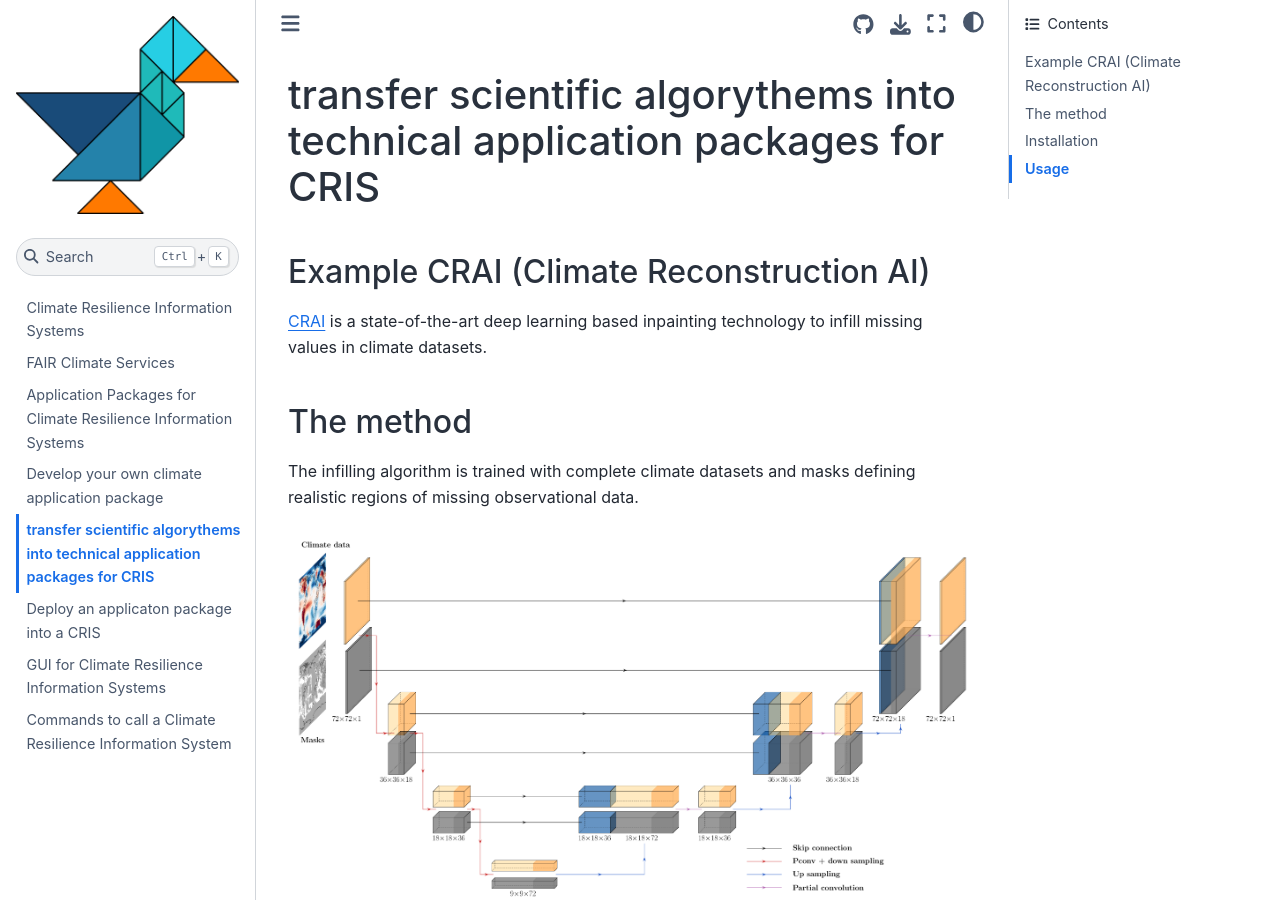
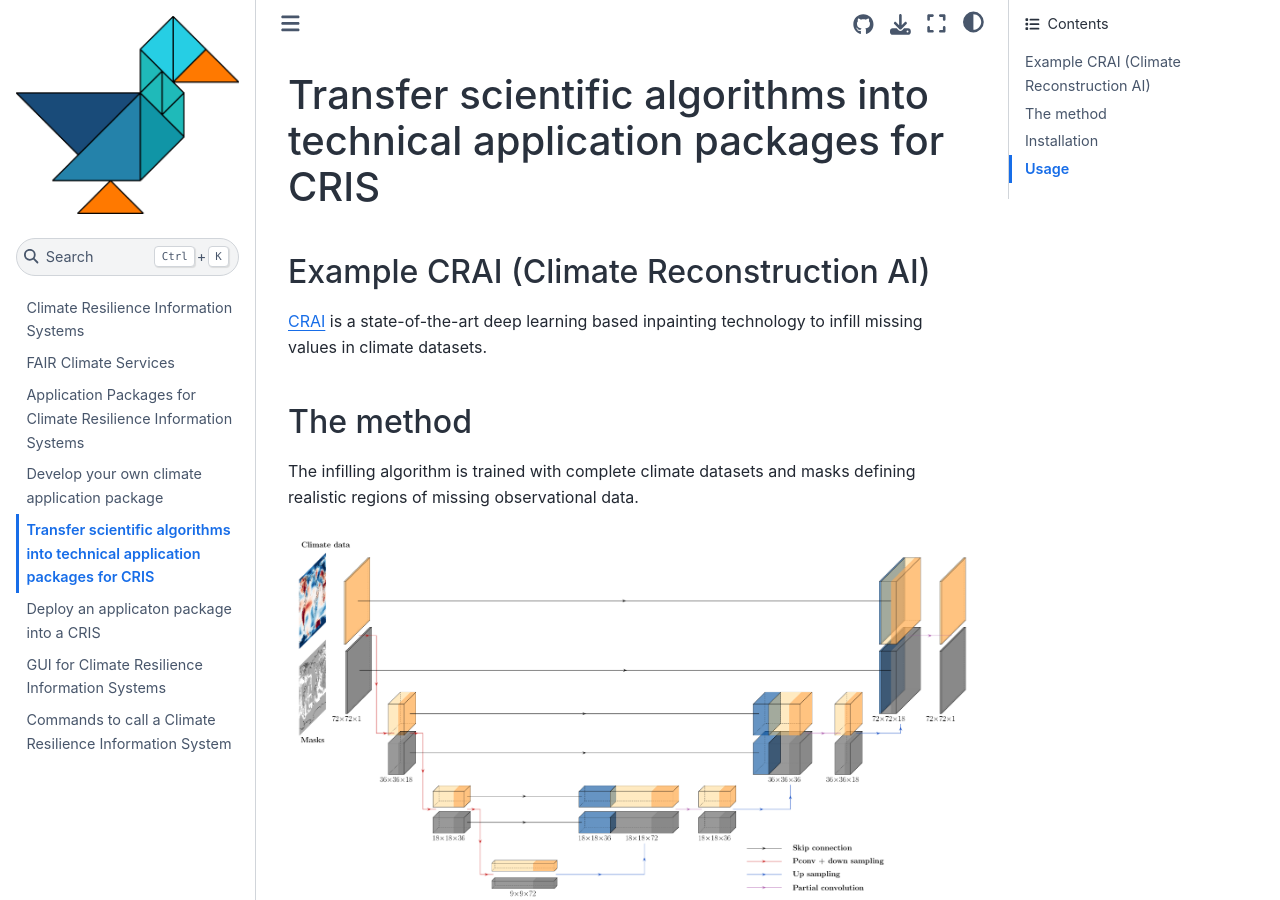
Before and after one commit to climateintelligence/smartduck-docs, a Jupyter Book: the page built from book/sections/guide_science-crai.md, in a window 1280 px wide and 900 px high. Built offline with Jupyter Book 1.0.4 settings and Sphinx 7.4.7 and the Sphinx Book theme 1.1.4, drawn with Linux system fonts in a browser that asks for light colours; pages that are not in the unit, such as notebooks, are missing from menus.

Commit message:
Fix typos

```diff
--- a/book/sections/guide_science-crai.md
+++ b/book/sections/guide_science-crai.md
@@ -1,4 +1,4 @@
-# transfer scientific algorythems into technical application packages for CRIS
+# Transfer scientific algorithms into technical application packages for CRIS
 
 ## Example CRAI (Climate Reconstruction AI)
 
```
